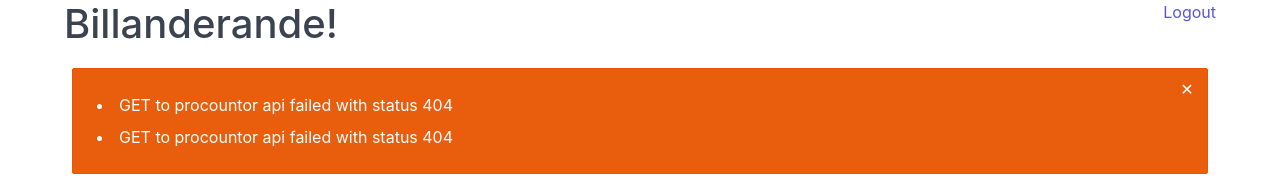
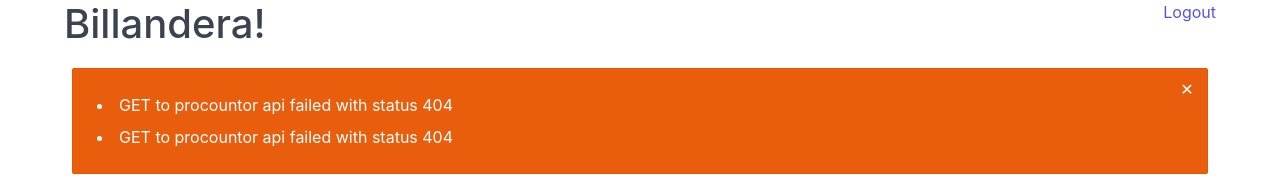
Before and after one commit to AradoLabs/billandera, a website: page public/index.html in a window 1280 px wide. Shown: the top 176 px of the page. Drawn offline with nearby package versions, Linux system fonts and the light colour scheme; no server answers.

Commit message:
Fixed title and heading :)

```diff
--- a/public/index.html
+++ b/public/index.html
@@ -3,7 +3,7 @@
     <head>
         <meta charset="utf-8" />
         <meta http-equiv="x-ua-compatible" content="ie=edge" />
-        <title>Arado Billanderande!</title>
+        <title>Arado Billandera!</title>
         <meta name="description" content="" />
         <meta name="viewport" content="width=device-width, initial-scale=1, shrink-to-fit=no" />
 
@@ -18,7 +18,7 @@
     <body>
         <div id="invoice-app" class="container billandera-container">
             <div class="columns">
-                <h1 class="col-11">Billanderande!</h1>
+                <h1 class="col-11">Billandera!</h1>
                 <a class="text-right col-1" href="logout">Logout</a>
             </div>
 
```
